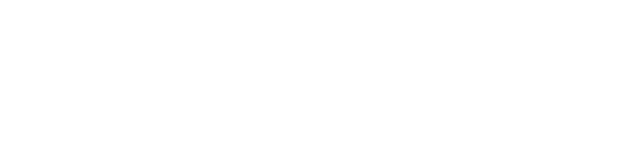
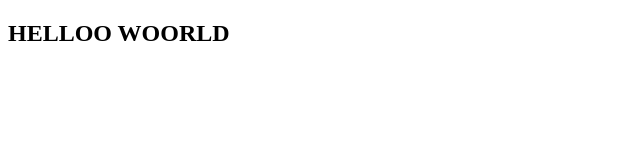
Before and after one commit to shrineilpatel-Steeldev/shrineilpatel-Steeldev.github.io, a plain HTML site: page index.html in a window 1280 px wide. Shown: the whole page, without its empty margins (0-640 px from the left). Drawn offline with Linux system fonts and the light colour scheme.

Commit message:
Update index.html
hello world

```diff
--- a/index.html
+++ b/index.html
@@ -4,5 +4,6 @@
 <meta charset="UTF-8">
 <meta name="viewport" content="width=device-width, initial-scale=1.0">
 <title>Steel Pricing Dashboard</title>
+  <h2>HELLOO WOORLD</h2>
 </head>
 </html>
```
